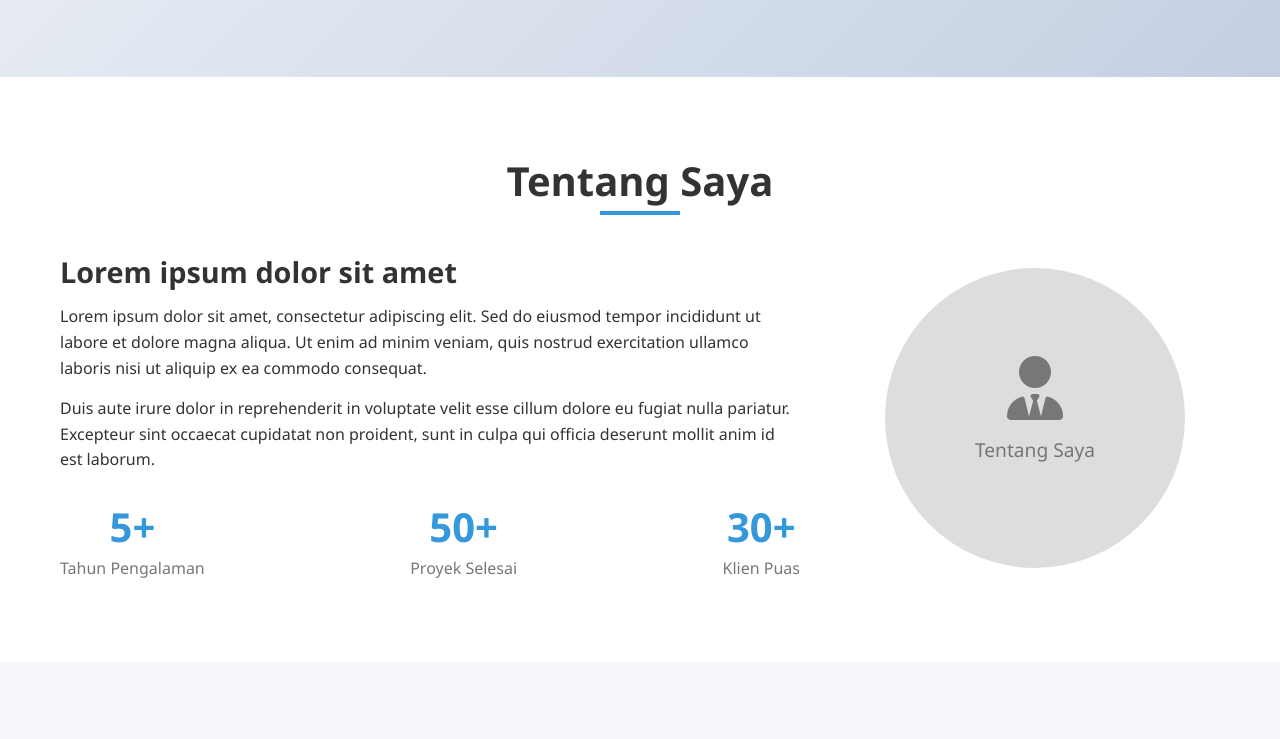
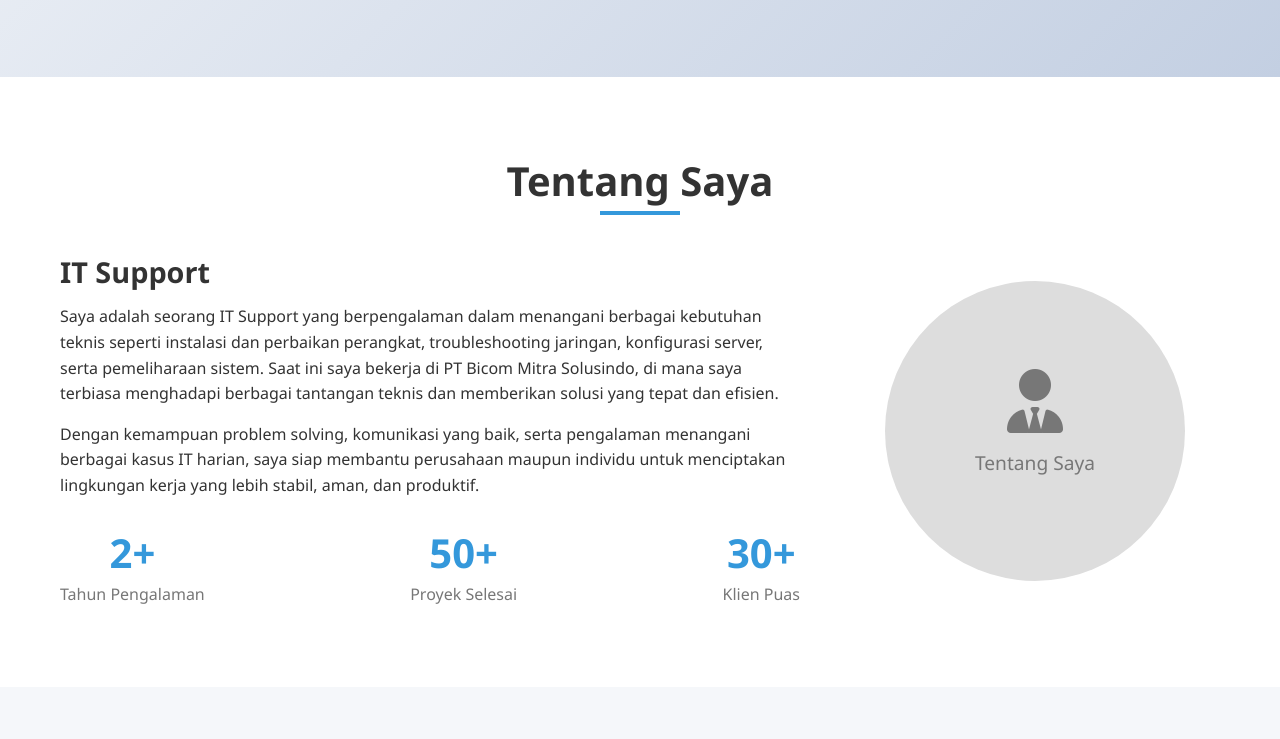
Before and after one commit to caelyan/portfolio, a plain HTML site: page index.html in a window 1280 px wide. Shown: the part 552-1291 px from the top of the page. Drawn offline with Linux system fonts and the light colour scheme.

Commit message:
Update index.html

```diff
--- a/index.html
+++ b/index.html
@@ -57,12 +57,12 @@
             <h2 class="section-title">Tentang Saya</h2>
             <div class="about-content">
                 <div class="about-text">
-                    <h3>Lorem ipsum dolor sit amet</h3>
-                    <p>Lorem ipsum dolor sit amet, consectetur adipiscing elit. Sed do eiusmod tempor incididunt ut labore et dolore magna aliqua. Ut enim ad minim veniam, quis nostrud exercitation ullamco laboris nisi ut aliquip ex ea commodo consequat.</p>
-                    <p>Duis aute irure dolor in reprehenderit in voluptate velit esse cillum dolore eu fugiat nulla pariatur. Excepteur sint occaecat cupidatat non proident, sunt in culpa qui officia deserunt mollit anim id est laborum.</p>
+                    <h3>IT Support</h3>
+                    <p>Saya adalah seorang IT Support yang berpengalaman dalam menangani berbagai kebutuhan teknis seperti instalasi dan perbaikan perangkat, troubleshooting jaringan, konfigurasi server, serta pemeliharaan sistem. Saat ini saya bekerja di PT Bicom Mitra Solusindo, di mana saya terbiasa menghadapi berbagai tantangan teknis dan memberikan solusi yang tepat dan efisien.</p>
+                    <p>Dengan kemampuan problem solving, komunikasi yang baik, serta pengalaman menangani berbagai kasus IT harian, saya siap membantu perusahaan maupun individu untuk menciptakan lingkungan kerja yang lebih stabil, aman, dan produktif.</p>
                     <div class="about-stats">
                         <div class="stat">
-                            <h4>5+</h4>
+                            <h4>2+</h4>
                             <p>Tahun Pengalaman</p>
                         </div>
                         <div class="stat">
```
